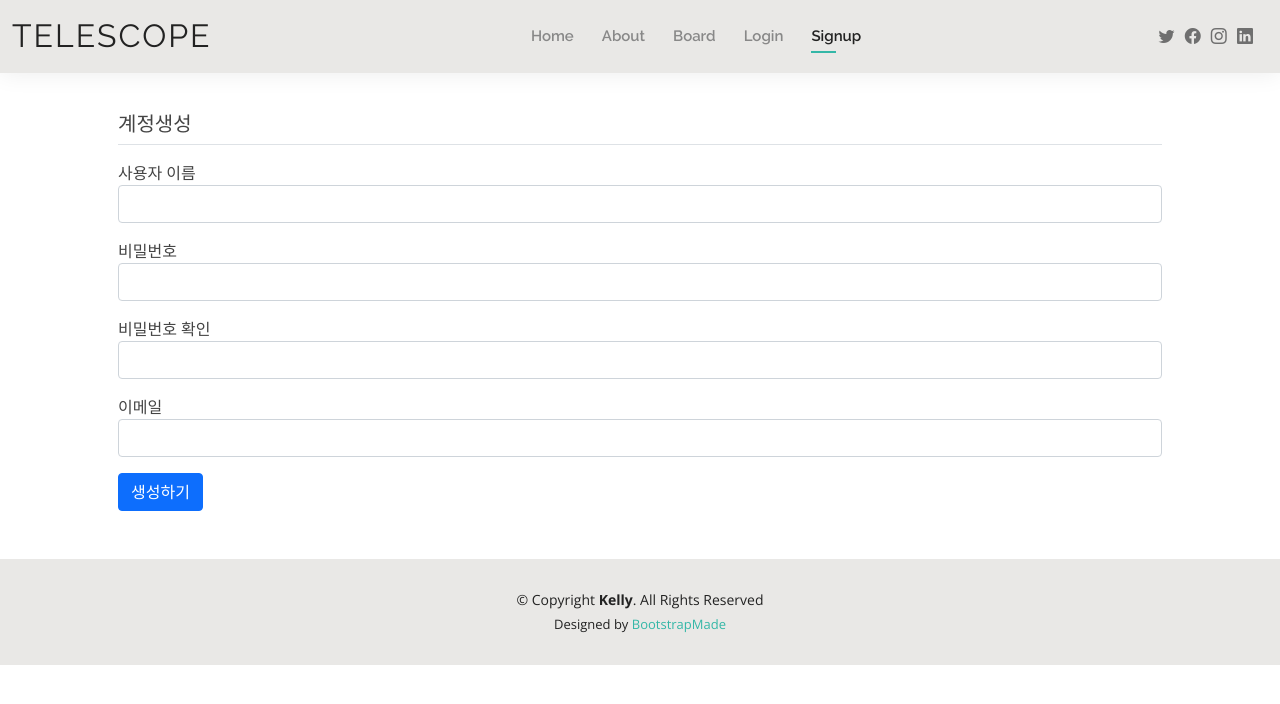
After one commit to inandexhale95/flask_wiki, a Flask app: page /auth/signup in a window 1280 px wide. The commit adds this page. Shown: the top 704 px of the page. Run offline with Flask 2, Linux system fonts and the light colour scheme; some libraries are stand-ins or nearby versions.

Commit message:
User, login, logout, auth update using flask_login

```diff
--- a/app.py
+++ b/app.py
@@ -1,4 +1,7 @@
-from flask import Flask
+from flask import Flask, redirect
+from flask_cors import CORS
+from flask_login.login_manager import LoginManager
+from models.user_model import User
 
 
 def create_app():
@@ -6,17 +9,38 @@ def create_app():
                 static_url_path='/static',
                 template_folder='templates')
 
-    from controllers import main_controller, board_controller
+    from controllers import main_controller, board_controller, auth_controller
     app.register_blueprint(main_controller.main_bp)
     app.register_blueprint(board_controller.board_bp)
+    app.register_blueprint(auth_controller.auth_bp)
 
     from common.filter import format_datetime, answer_count
     app.jinja_env.filters['datetime'] = format_datetime
     app.jinja_env.filters['answer_count'] = answer_count
 
+    CORS(app)
+
+    app.secret_key = 'inandexhale_server'
+
+    login_manager = LoginManager()
+    login_manager.init_app(app)
+    login_manager.session_protection = 'strong'
+
+    # 객체를 반환해야 한다.
+    @login_manager.user_loader
+    def load_user(user_id):
+        try:
+            user = User.get_user_for_id(user_id)
+            return User(user[0], user[1], user[2], user[3], user[4])
+        except:
+            return None
+
+    @login_manager.unauthorized_handler
+    def unauthorized():
+        return redirect('/')
+
     if __name__ == "__main__":
-        app.secret_key = 'inandexhale_server'
-    app.run(debug=True)
+        app.run(debug=True)
 
     return app
 
--- /dev/null
+++ b/controllers/auth_controller.py
@@ -0,0 +1,54 @@
+from flask import Blueprint, request, render_template, flash, redirect, session, g
+from werkzeug.security import generate_password_hash, check_password_hash
+from models.user_model import User
+from forms.form import UserCreateForm, UserLoginForm
+from flask_login import login_user, login_required, logout_user
+
+
+auth_bp = Blueprint('auth', __name__, url_prefix='/auth')
+
+
+@auth_bp.route("/signup", methods=['GET', 'POST'])
+def signup():
+    form = UserCreateForm()
+
+    if request.method == 'POST' and form.validate_on_submit():
+        user_check = User.duplicate_user_check(username=form.username.data)
+        email_check = User.duplicate_email_check(email=form.email.data)
+        if not user_check and not email_check:
+            User.create_user(username=form.username.data,
+                             password=generate_password_hash(form.password1.data),
+                             email=form.email.data)
+            return redirect('/')
+        elif user_check:
+            flash('이미 존재하는 사용자입니다.')
+        elif email_check:
+            flash('이미 존재하는 이메일입니다.')
+
+    return render_template('/auth/signup.html', form=form)
+
+
+@auth_bp.route('/login', methods=['GET', 'POST'])
+def login():
+    form = UserLoginForm()
+
+    if request.method == 'POST' and form.validate_on_submit():
+        error = None
+        user = User.get_user(username=form.username.data)
+        if not user:
+            error = "존재하지 않는 사용자입니다."
+        elif not check_password_hash(user[2], form.password.data):
+            error = "비밀번호가 올바르지 않습니다."
+        if error is None:
+            user_object = User(user[0], user[1], user[2], user[3], user[4])
+            login_user(user_object)
+            return redirect('/')
+        flash(error)
+    return render_template('auth/login.html', form=form)
+
+
+@auth_bp.route('/logout')
+@login_required
+def logout():
+    logout_user()
+    return redirect('/')
--- a/controllers/main_controller.py
+++ b/controllers/main_controller.py
@@ -1,5 +1,4 @@
 from flask import Blueprint, render_template, abort
-from flask.views import View
 
 main_bp = Blueprint('main', __name__, url_prefix='/')
 
@@ -10,8 +9,8 @@ def index():
     return render_template('index.html')
 
 
-@main_bp.route("/users")
-def users():
+@main_bp.route("/error_test")
+def error_test():
     # abort 함수로 에러를 발생 시킨다
     abort(403)
 
--- a/forms/form.py
+++ b/forms/form.py
@@ -1,6 +1,6 @@
 from flask_wtf import FlaskForm
-from wtforms import StringField, TextAreaField
-from wtforms.validators import DataRequired
+from wtforms import StringField, TextAreaField, PasswordField, EmailField
+from wtforms.validators import DataRequired, Length, EqualTo, Email
 
 
 class QuestionForm(FlaskForm):
@@ -10,3 +10,17 @@ class QuestionForm(FlaskForm):
 
 class AnswerForm(FlaskForm):
     content = TextAreaField('내용', validators=[DataRequired('질문 내용은 필수 입력 값 입니다.')])
+
+
+class UserCreateForm(FlaskForm):
+    username = StringField('사용자이름', validators=[DataRequired(), Length(min=3, max=25)])
+    password1 = PasswordField('비밀번호', validators=[
+        DataRequired(), Length(min=6), EqualTo('password2', '비밀번호가 일치하지 않습니다.')
+    ])
+    password2 = PasswordField('비밀번호확인', validators=[DataRequired()])
+    email = EmailField('이메일', validators=[DataRequired(), Email()])
+
+
+class UserLoginForm(FlaskForm):
+    username = StringField('사용자이름', validators=[DataRequired(), Length(min=3, max=25)])
+    password = PasswordField('비밀번호', validators=[DataRequired()])
--- /dev/null
+++ b/templates/auth/signup.html
@@ -0,0 +1,32 @@
+{% extends '/layout/base.html' %}
+{% set active_page = "signup" %}
+{% block content %}
+<div class="container mt-5 p-5">
+    <h5 class="my-3 border-bottom pb-2">계정생성</h5>
+    <form method="post">
+        {{ form.csrf_token }}
+        {% include "form_errors.html" %}
+        <div class="mb-3">
+            <label for="username">사용자 이름</label>
+            <input type="text" class="form-control" name="username" id="username"
+                   value="{{ form.username.data or '' }}">
+        </div>
+        <div class="mb-3">
+            <label for="password1">비밀번호</label>
+            <input type="password" class="form-control" name="password1" id="password1"
+                   value="{{ form.password1.data or '' }}">
+        </div>
+        <div class="mb-3">
+            <label for="password2">비밀번호 확인</label>
+            <input type="password" class="form-control" name="password2" id="password2"
+                   value="{{ form.password2.data or '' }}">
+        </div>
+        <div class="mb-3">
+            <label for="email">이메일</label>
+            <input type="text" class="form-control" name="email" id="email"
+                   value="{{ form.email.data or '' }}">
+        </div>
+        <button type="submit" class="btn btn-primary">생성하기</button>
+    </form>
+</div>
+{% endblock %}
--- a/templates/board.html
+++ b/templates/board.html
@@ -1,4 +1,5 @@
 {% extends '/layout/base.html' %}
+{% set active_page = "board" %}
 {% block content %}
 
 <div class="container mt-5 p-5">
--- /dev/null
+++ b/templates/form_errors.html
@@ -0,0 +1,19 @@
+<!-- 필드오류 -->
+{% if form.errors %}
+<div class="alert alert-danger" role="alert">
+    {% for field, errors in form.errors.items() %}
+    <strong>{{ form[field].label }}</strong>
+    <ul>
+        {% for error in errors %}
+        <li>{{ error }}</li>
+        {% endfor %}
+    </ul>
+    {% endfor %}
+</div>
+{% endif %}
+<!-- flash 오류 -->
+{% for message in get_flashed_messages() %}
+<div class="alert alert-danger" role="alert">
+    {{ message }}
+</div>
+{% endfor %}
--- a/templates/index.html
+++ b/templates/index.html
@@ -1,4 +1,5 @@
 {% extends '/layout/base.html' %}
+{% set active_page = "index" %}
 {% block content %}
 <div>
   <!-- ======= Hero Section ======= -->
@@ -6,7 +7,7 @@
     <div class="container d-flex flex-column align-items-center" data-aos="zoom-in" data-aos-delay="100">
       <h1>inandexhale95</h1>
       <h2>어서오세요 환영합니다!</h2>
-      <a href="about.html" class="btn-about">About Me</a>
+      <a href="/" class="btn-about">About Me</a>
     </div>
   </section><!-- End Hero -->
 </div>
--- a/templates/navbar.html
+++ b/templates/navbar.html
@@ -1,9 +1,14 @@
 <nav id="navbar" class="navbar order-last order-lg-0">
     <ul>
-        <li><a class="active" href="index.html">Home</a></li>
+        <li><a class="{{ 'active' if active_page == 'index' else '' }}" href="/">Home</a></li>
         <li><a href="/">About</a></li>
-        <li><a href="/board/list">Board</a></li>
-        <li><a href="contact.html">Contact</a></li>
+        <li><a class="{{ 'active' if active_page == 'board' else '' }}" href="/board/list">Board</a></li>
+        {% if current_user.is_authenticated %}
+        <li><a class="{{ 'active' if active_page == 'login' else '' }}" href="/auth/logout">Logout</a></li>
+        {% else %}
+        <li><a class="{{ 'active' if active_page == 'login' else '' }}" href="/auth/login">Login</a></li>
+        <li><a class="{{ 'active' if active_page == 'signup' else '' }}" href="/auth/signup">Signup</a></li>
+        {% endif %}
     </ul>
     <i class="bi bi-list mobile-nav-toggle"></i>
 </nav><!-- .navbar -->
```
Also changed, not shown: models/user_model.py (added, +57 -0 lines), templates/auth/login.html (added, +22 -0 lines).
